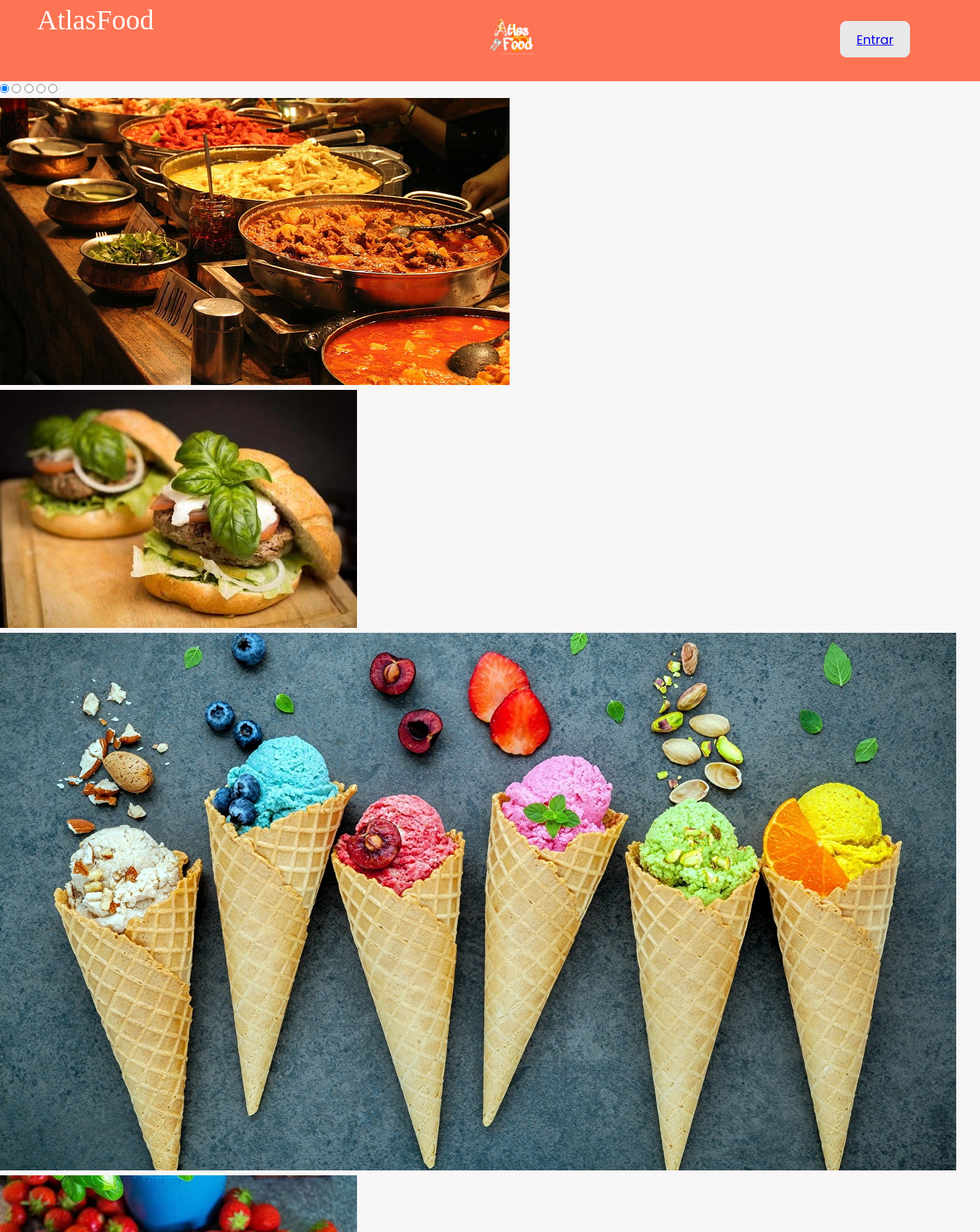
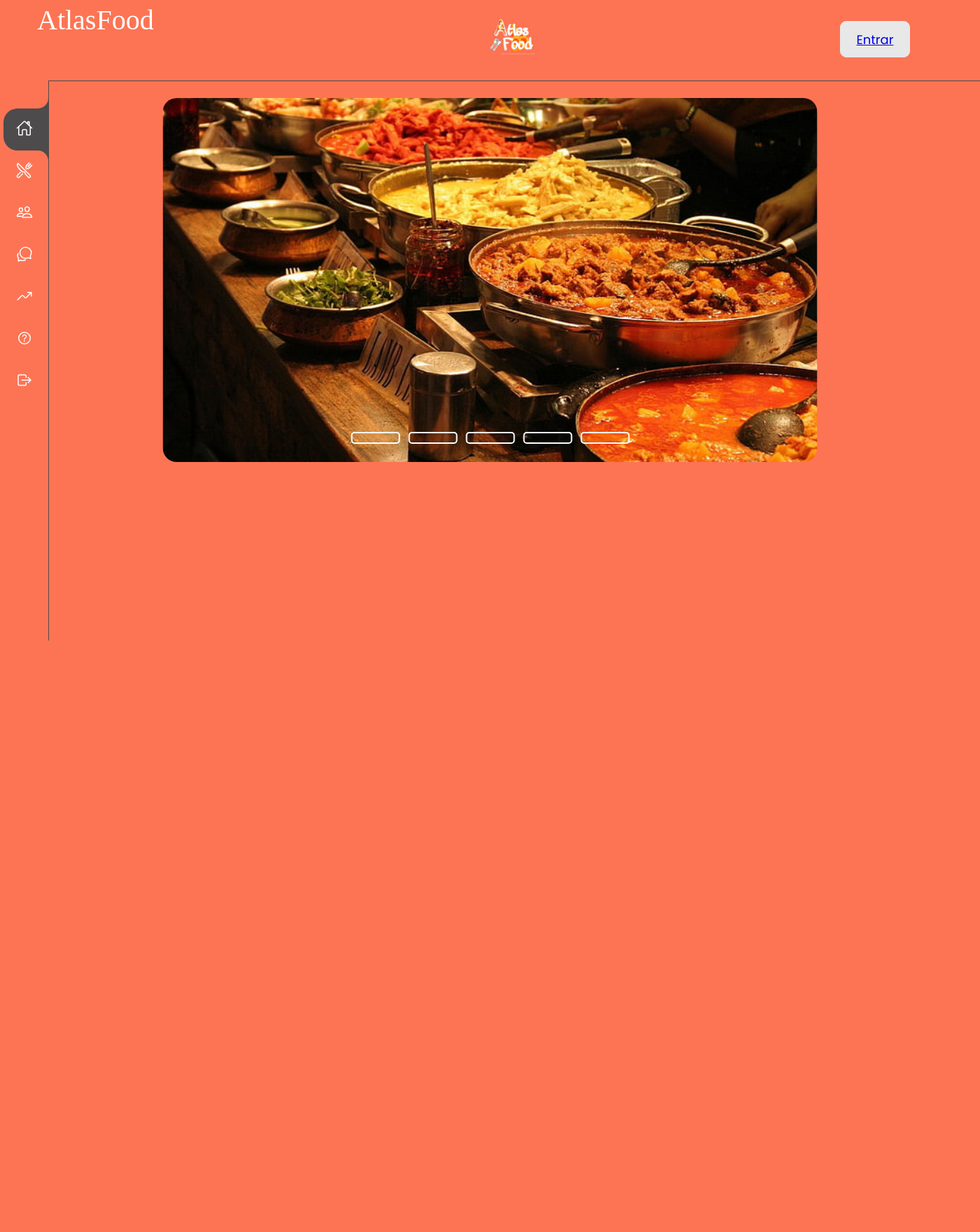
Before and after one commit to HigorW02/atlasFood-Front, a PHP site: page / in a window 1400 px wide. Shown: the top 1760 px of the page at 70% size. After the commit the page ends 915 px from the top, so only its background shows below. Run offline with PHP 8.4, Linux system fonts and the light colour scheme.

Commit message:
Carrossel

```diff
--- a/index.php
+++ b/index.php
@@ -5,7 +5,9 @@
     <meta charset="UTF-8">
     <meta http-equiv="X-UA-Compatible" content="IE=edge">
     <meta name="viewport" content="width=device-width, initial-scale=1.0">
-    <link rel="stylesheet" href="src/views/css/index.css">
+    <link rel="stylesheet" href="./src/views/css/index.css">
+    <link rel="stylesheet" href="./src/views/css/cabecalho.css">
+    <link rel="stylesheet" href="./src/views/css/menu.css">
     <link rel="shortcut icon" href="src/views/img/logoAtlasFood.jpeg" type="image/x-icon">
     <title>AtlasFood-Inicio</title>
 </head>
@@ -14,6 +16,11 @@
     <!-- Chamando o código do Cabeçaho da página! -->
     <?php
         require("./src/views/templates/cabecalho.html");
+    ?>
+
+    <!-- Chamando o código do Menu Lateral -->
+    <?php
+        require_once("./src/views/templates/menu.html");
     ?>
 
     <main class="corpo">
@@ -42,7 +49,7 @@
                 </div>
             </div>
 
-        <div class="navigation">
+            <div class="carrossel">
                 <label class="bar" for="slide1"></label>
                 <label class="bar" for="slide2"></label>
                 <label class="bar" for="slide3"></label>
@@ -51,81 +58,11 @@
             </div>
         </div>
 
+    </main>
 
-
-
-
-        <!-- <div class="carrossel">
-            <div class="container" id="img">
-                <img src="src/views/img/carrocel1.webp" alt="">
-                <img src="src/views/img/carrocel2.webp" alt="">
-                <img src="src/views/img/carrocel3.jpg" alt="">
-                <img src="src/views/img/carrocel4.jpg" alt="">
-                <img src="src/views/img/carrocel5.webp" alt="">
-            </div>
-        </div> -->
-
-        <!-- Chamando o código do Menu Lateral -->
-        <?php
-        require_once("./src/views/templates/menu.html");
-        ?>
-    </main>
-<!--
-        <div class="linha1">
-            <div class="card">
-                <a href="">
-                    <img src="" alt="">
-                </a>
-            </div>
-
-            <div class="card">
-                <a href="">
-                    <img src="" alt="">
-                </a>
-            </div>
-
-            <div class="card">
-                <a href="">
-                    <img src="" alt="">
-                </a>
-            </div>
-        </div>
-
-        <div class="linha2">
-            <div class="card">
-                <a href="">
-                    <img src="" alt="">
-                </a>
-            </div>
-
-            <div class="card">
-                <a href="">
-                    <img src="" alt="">
-                </a>
-            </div>
-
-            <div class="card">
-                <a href="">
-                    <img src="" alt="">
-                </a>
-            </div>
-        </div>
-    </main>
-    <hr>
-
-    <footer class="rodape">
-        <img src="src/views/img/footer1.jpg" alt="">
-        <a href="">
-            <img src="src/views/img/footer2.webp" alt="">
-        </a>
-        <a href="">
-            <img src="src/views/img/footer3.png" alt="">
-        </a>
-    </footer>
--->
     <script  type="module" src="https://unpkg.com/ionicons@5.5.2/dist/ionicons/ionicons.esm.js"></script>
     <script  nomodule src="https://unpkg.com/ionicons@5.5.2/dist/ionicons/ionicons.js"></script>
-    <script src="src/views/js/index.js" defer></script>
+    <script src="./src/views/js/index.js" defer></script>
 </body>
 
 </html>
--- /dev/null
+++ b/src/views/css/cabecalho.css
@@ -0,0 +1,53 @@
+.cabecalho {
+    background-color: #fd7454;
+    border-bottom: 1px solid #4d4b4b;
+    position: absolute;
+    width: 100%;
+    height: 116px;
+    left: 0px;
+    top: 0px;
+
+}
+
+.titulo {
+    position: absolute;
+    width: 172px;
+    height: 61px;
+    left: 53px;
+    top: 5px;
+
+    font-family: 'Coming Soon';
+    font-style: normal;
+    font-weight: 400;
+    font-size: 40px;
+    color: #fff;
+}
+
+.logo {
+    position: absolute;
+    width: 110px;
+    height: 89px;
+    left: 688px;
+    top: 8px;
+}
+
+.login {
+    position: absolute;
+    width: 100px;
+    height: 52px;
+    left: 1200px;
+    top: 30px;
+
+    color: #090909;
+
+    font-size: 18px;
+    border-radius: 0.5em;
+    background: #e8e8e8;
+    border: 1px solid #e8e8e8;
+    transition: all .3s;
+
+}
+
+.login a {
+    padding: 20px;
+}
--- a/src/views/css/index.css
+++ b/src/views/css/index.css
@@ -13,194 +13,69 @@ body {
     padding-top: 115px;
     align-items: flex-start;
     min-height: 100vh;
-    background: #f8f6f6;
+    background-color: #fd7454;
+    /* background: linear-gradient(72deg, #f86b4b 1%, rgb(202, 27, 27) 99%); */
 }
 
-.navigation{
+/* Carrossel */
+.content{
+    height: 520px;
+    width: 935px;
+    border-radius: 20px;
+    overflow: hidden;
     position: absolute;
-    height: 100%;
-    background: #fd7454;
-    width: 70px;
-    box-shadow: 10px 0 0 #fd7454;
-    border-left: 10px solid #fd7454;
-    overflow-x: hidden;
-    transition: 0.5s;
-}
-.navigation:hover{
-    width: 300px;
-}
-.navigation ul{
-    position: absolute;
-    top: 0;
-    left: 0;
-    width: 100%;
-    padding-left: 5px;
-    padding-top: 40px;
-}
-.navigation ul li{
-    position: relative;
-    list-style: none;
-    width: 100%;
-    border-top-left-radius: 20px;
-    border-bottom-left-radius: 20px;
-}
-.navigation ul li a{
-    position: relative;
-    display: flex;
-    width: 100%;
-    text-decoration: none;
-    color: #fff;
-}
-.navigation ul li a .icon{
-    position: relative;
-    display: block;
-    min-width: 60px;
-    height: 60px;
-    text-align: center;
-    line-height: 70px;
-}
-.navigation ul li a .icon ion-icon{
-    position: relative;
-    font-size: 1.5rem;
-    z-index: 1;
-}
-.navigation ul li a .title{
-    position: relative;
-    display: block;
-    padding-left: 10px;
-    height: 60px;
-    line-height: 60px;
-    white-space: nowrap;
-}
-.navigation ul li.active{
-    background: #4d4b4b;
+    top: 50%;
+    left: 50%;
+    transform: translate(-50%, -50%);
 
 }
-.navigation ul li.active a::before{
-
-    content: '';
+.carrossel{
     position: absolute;
-    top: -30px;
-    right: 0;
-    width: 30px;
-    height: 30px;
-    background: #fd7454;;
-    border-radius: 50%;
-    box-shadow: 15px 15px 0 #4d4b4b;
+    bottom: 20px;
+    left: 50%;
+    transform: translate(-50%);
+    display: flex;
 }
-.navigation ul li.active a::after{
-
-    content: '';
-    position: absolute;
-    bottom: -30px;
-    right: 0;
-    width: 30px;
-    height: 30px;
-    background: #fd7454;;
-    border-radius: 50%;
-    box-shadow: 15px -15px 0 #4d4b4b;
+.bar{
+    width: 70px;
+    height: 17px;
+    border: 2px solid #fff;
+    margin: 6px;
+    border-radius: 5px;
+    cursor: pointer;
+    transition: 0.4s;
 }
-
-
-.cabecalho {
-    background-color: #fd7454;
-    position: absolute;
+.bar:hover{
+    background-color: #fff;
+}
+input{
+    display: none;
+}
+.slides{
+    display: flex;
+    width: 500%;
+    height: 100%;
+}
+.slide{
+    width: 20%;
+    transition: .6s;
+}
+.slide img{
     width: 100%;
-    height: 116px;
-    left: 0px;
-    top: 0px;
-
+    height: 100%;
 }
-
-.titulo {
-    position: absolute;
-    width: 172px;
-    height: 61px;
-    left: 53px;
-    top: 5px;
-
-    font-family: 'Coming Soon';
-    font-style: normal;
-    font-weight: 400;
-    font-size: 40px;
-    color: #fff;
+#slide1:checked ~ .s1{
+    margin-left: 0;
 }
-
-.logo {
-    position: absolute;
-    width: 110px;
-    height: 89px;
-    left: 688px;
-    top: 8px;
+#slide2:checked ~ .s1{
+    margin-left: -20%;
 }
-
-.login {
-    position: absolute;
-    width: 100px;
-    height: 52px;
-    left: 1200px;
-    top: 30px;
-
-    color: #090909;
-
-    font-size: 18px;
-    border-radius: 0.5em;
-    background: #e8e8e8;
-    border: 1px solid #e8e8e8;
-    transition: all .3s;
-
+#slide3:checked ~ .s1{
+    margin-left: -40%;
 }
-
-.login a {
-    padding: 20px;
+#slide4:checked ~ .s1{
+    margin-left: -60%;
 }
-
-.navBar {
-    position: absolute;
-    width: 100%;
-    height: 78px;
-    left: 0px;
-    top: 116px;
-    background: #EDE7EB;
+#slide5:checked ~ .s1{
+    margin-left: -80%;
 }
-
-.navLink {
-    display: flex;
-    position: absolute;
-    left: 400px;
-    top:-30px;
-    gap: 65px;
-
-
-    font-family: 'Coming Soon';
-    font-style: normal;
-    font-weight: 400;
-    font-size: 40px;
-    line-height: 61px;
-    text-decoration-color: #090909;
-}
-
-.carrossel{
-    display: flex;
-    position: absolute;
-    left: 430px;
-    top: 240px;
-    box-shadow: 2px 2px 4px black;
-    overflow: hidden;
-    height: 340px;
-    width: 510px;
-    align-items: center;
-
-}
-
-.container{
-    display: flex;
-    transition: transform 0.5s ease-in-out;
-    transform: translateX(0);
-}
-
-.img{
-    object-fit: cover;
-    height: 340px;
-    width: 550px;
-}
--- /dev/null
+++ b/src/views/css/menu.css
@@ -0,0 +1,83 @@
+.navigation{
+    position: absolute;
+    height: 100%;
+    background: #fd7454;
+    width: 70px;
+    overflow-x: hidden;
+    transition: 0.5s;
+    border-right: 1px solid #4d4b4b;
+}
+.navigation:hover{
+    width: 300px;
+}
+.navigation ul{
+    position: absolute;
+    top: 0;
+    left: 0;
+    width: 100%;
+    padding-left: 5px;
+    padding-top: 40px;
+}
+.navigation ul li{
+    position: relative;
+    list-style: none;
+    width: 100%;
+    border-top-left-radius: 20px;
+    border-bottom-left-radius: 20px;
+}
+.navigation ul li a{
+    position: relative;
+    display: flex;
+    width: 100%;
+    text-decoration: none;
+    color: #fff;
+}
+.navigation ul li a .icon{
+    position: relative;
+    display: block;
+    min-width: 60px;
+    height: 60px;
+    text-align: center;
+    line-height: 70px;
+}
+.navigation ul li a .icon ion-icon{
+    position: relative;
+    font-size: 1.5rem;
+    z-index: 1;
+}
+.navigation ul li a .title{
+    position: relative;
+    display: block;
+    padding-left: 10px;
+    height: 60px;
+    line-height: 60px;
+    white-space: nowrap;
+}
+.navigation ul li.active{
+    background: #4d4b4b;
+
+}
+.navigation ul li.active a::before{
+
+    content: '';
+    position: absolute;
+    top: -30px;
+    right: 0;
+    width: 30px;
+    height: 30px;
+    background: #fd7454;;
+    border-radius: 50%;
+    box-shadow: 15px 15px 0 #4d4b4b;
+}
+.navigation ul li.active a::after{
+
+    content: '';
+    position: absolute;
+    bottom: -30px;
+    right: 0;
+    width: 30px;
+    height: 30px;
+    background: #fd7454;;
+    border-radius: 50%;
+    box-shadow: 15px -15px 0 #4d4b4b;
+}
--- a/src/views/js/index.js
+++ b/src/views/js/index.js
@@ -1,19 +1,19 @@
-const imgs = document.getElementById("img");
-const img = document.querySelectorAll("#img img");
+// const imgs = document.getElementById("img");
+// const img = document.querySelectorAll("#img img");
 const list = document.querySelectorAll('.list');
 
 
-let idx = 0;
+// let idx = 0;
 
-function carrossel() {
-    idx++;
+// function carrossel() {
+//     idx++;
 
-    if (idx > img.length - 1) {
-        idx = 0;
-    }
+//     if (idx > img.length - 1) {
+//         idx = 0;
+//     }
 
-    imgs.style.transform = `translateX(${-idx *510}px)`;
-}
+//     imgs.style.transform = `translateX(${-idx *510}px)`;
+// }
 
 function activeLink(){
     list.forEach((item) =>
@@ -23,4 +23,5 @@ function activeLink(){
 list.forEach((item) =>
 item.addEventListener('click', activeLink));
 
-setInterval(carrossel, 3000);
+
+// setInterval(carrossel, 3000);
```
Also changed, not shown: carrossel.css (deleted, +0 -69 lines), carrossel.html (deleted, +0 -46 lines). Lines whose indentation alone changed are shown as unchanged.
